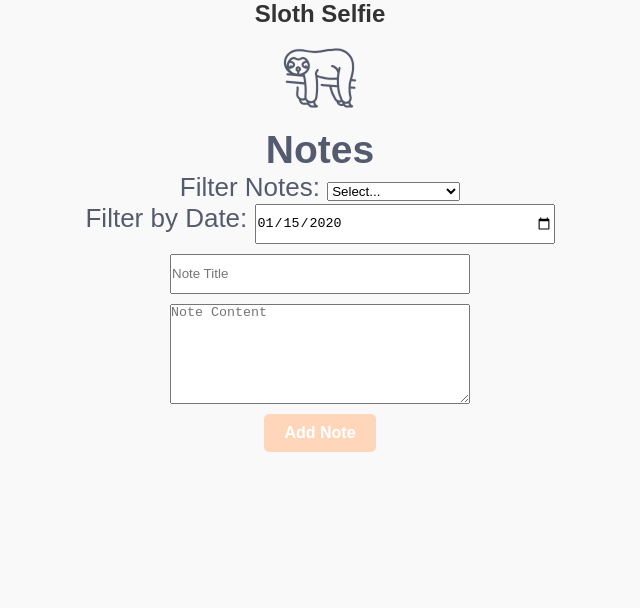
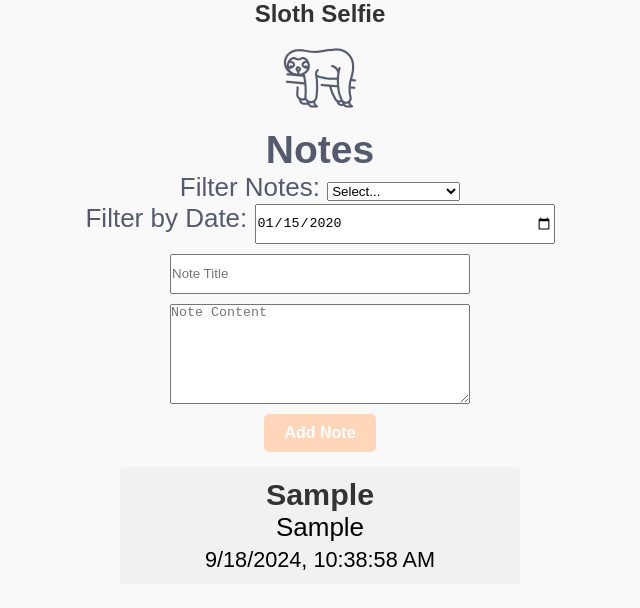
Before and after one commit to SofZll/SlothSelfie, a React (Create React App) app in the folder sloth-selfie/: page /notes in a window 1280 px wide. Both pictures are taken after typing "2020-01-15", "Sample", "Sample" into the empty fields and a click on the button "Add Note". Shown: the top 608 px of the page, without its empty margins (320-960 px from the left). Built offline with nearby package versions, Linux system fonts and the light colour scheme.

Commit message:
ora funziona ma sono brutte

```diff
--- a/sloth-selfie/src/Notes.js
+++ b/sloth-selfie/src/Notes.js
@@ -19,12 +19,13 @@ function NotesFunction() {
   };
 
   const handleAddNote = () => {
-    if (noteTitle && noteContent) {
-      setNotes([...notes, { title: noteTitle, content: noteContent, date: new Date() }]);
-      setNoteTitle('');
-      setNoteContent('');
-    }
-  };
+  if (noteTitle && noteContent) {
+    const newNote = { title: noteTitle, content: noteContent, date: new Date() };
+    setNotes([...notes, newNote]);
+    setNoteTitle('');
+    setNoteContent('');
+  }
+};
 
   const handleDuplicateNote = (index) => {
     const noteToDuplicate = notes[index];
@@ -100,13 +101,24 @@ function NotesFunction() {
       />
       <button className="btn" onClick={handleAddNote}>Add Note</button>
 
+      <ul>
+        {notes.map((note, index) => (
+          <li key={index}>
+            <h3>{note.title}</h3>
+            <p>{note.content}</p>
+            <small>{note.date.toLocaleString()}</small>
+          </li>
+        ))}
+      </ul>
       {/* Note list, filtered and ordered */}
+      {/*
       <ul>
         {filterNotesByDate(sortNotes(notes)).map((note, index) => (
           <li key={index}>
             <h3>{note.title}</h3>
             <p>{note.content}</p>
             {/*If the note has a date we show it, else: "N/A" */}
+            {/*
             <small>{note.date ? note.date.toLocaleString() : 'N/A'}</small>
             <div className='note-buttons'>
             <button
@@ -118,7 +130,7 @@ function NotesFunction() {
              </div>
           </li>
         ))}
-      </ul>
+      </ul> */}
     </div>
   );
 }
```
